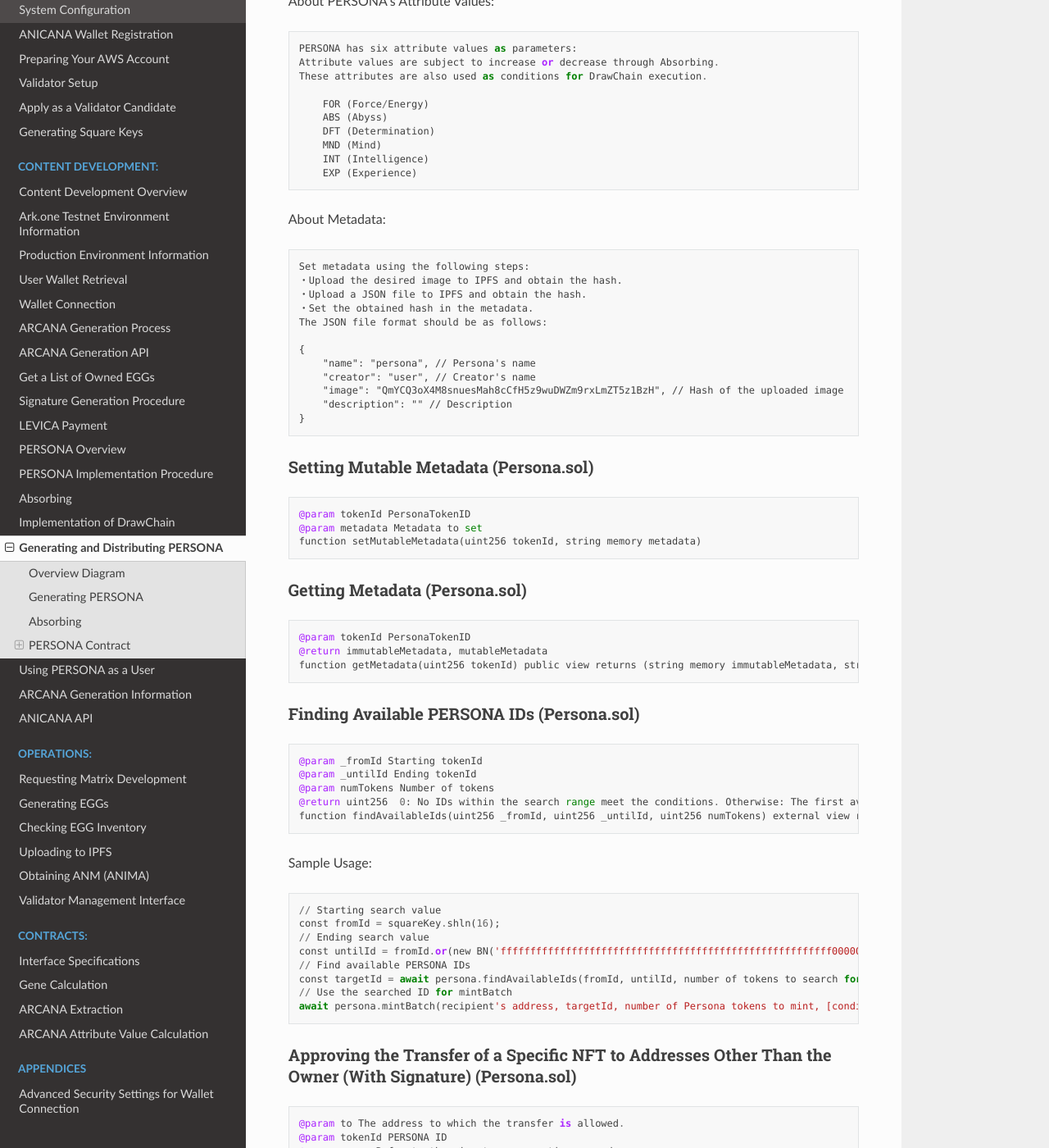
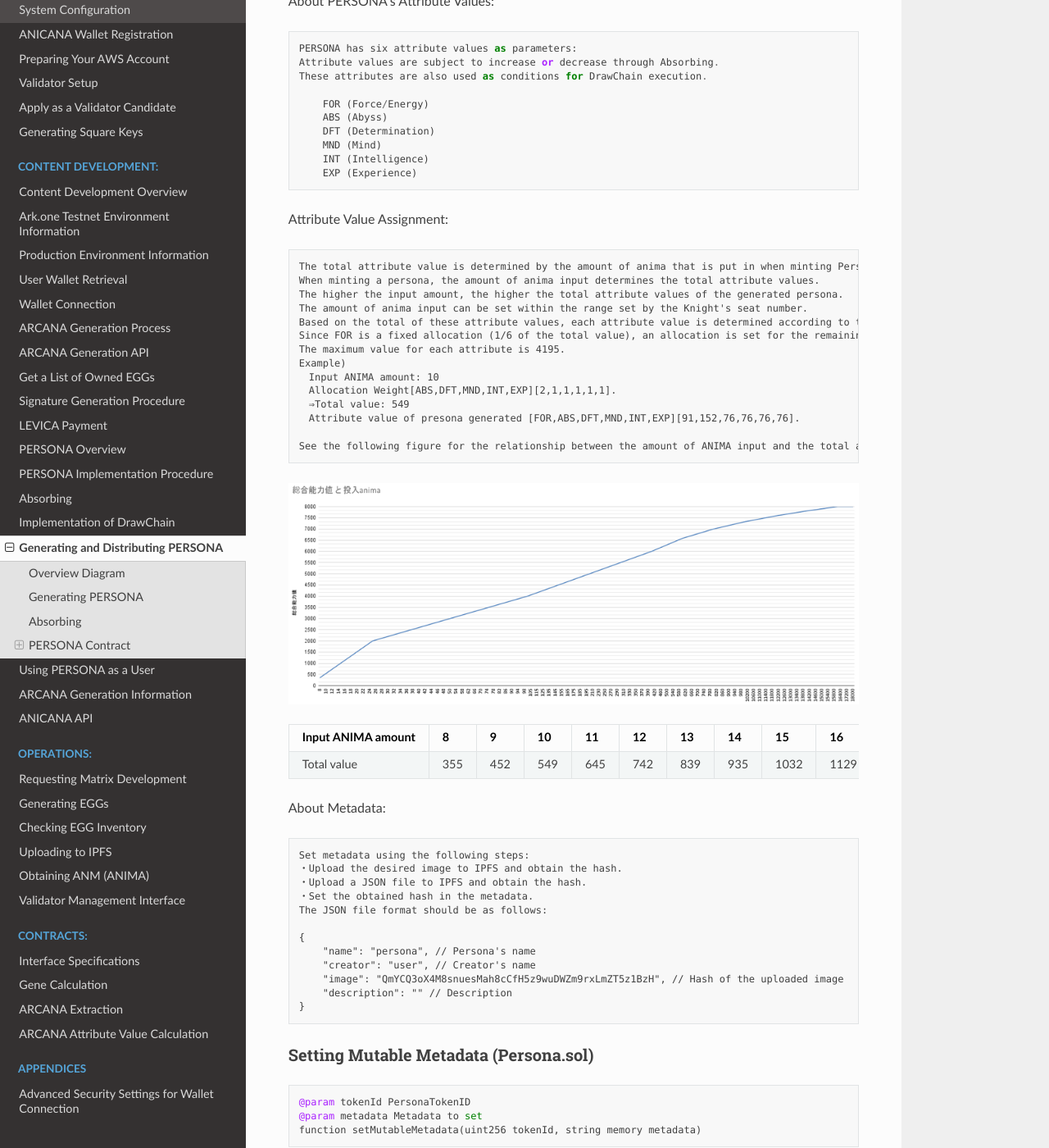
Before and after one commit to Orange-Code-Project/anicana-docs-en, a Sphinx documentation site: the page built from source/game-development/persona-introduction.rst, in a window 1280 px wide and 1400 px high, scrolled down 2180 px. Shown: the whole window at 82% size. Built offline with Sphinx 7.4.7 and the Read the Docs theme 2.0.0, drawn with Linux system fonts in a browser that asks for light colours.

Commit message:
[update]
Generating and Distributing PERSONA
⇒Add attribute value assignments

```diff
--- a/source/change-history/change-history.rst
+++ b/source/change-history/change-history.rst
@@ -7,6 +7,9 @@
     :align: center
 
     "No", "Date of Update", "Version", "Update Details"
+    "12.", "2023/12/20", "1.1.8", "| Generating and Distributing PERSONA
+    | ⇒Add attribute value assignments
+    | 　"
     "11.", "2023/12/11", "1.1.7", "| ARCANA Generation API
     | ⇒Adding supplementary information for manaInfo
     | Uploading to IPFS
--- a/source/game-development/persona-introduction.rst
+++ b/source/game-development/persona-introduction.rst
@@ -91,6 +91,32 @@
             INT (Intelligence)
             EXP (Experience)
 
+Attribute Value Assignment::
+
+        The total attribute value is determined by the amount of anima that is put in when minting Persona.
+        When minting a persona, the amount of anima input determines the total attribute values.
+        The higher the input amount, the higher the total attribute values of the generated persona.
+        The amount of anima input can be set within the range set by the Knight's seat number.
+        Based on the total of these attribute values, each attribute value is determined according to the allocation weight set at the time of minting.
+        Since FOR is a fixed allocation (1/6 of the total value), an allocation is set for the remaining attribute values.
+        The maximum value for each attribute is 4195.
+        Example)
+        　Input ANIMA amount: 10
+        　Allocation Weight[ABS,DFT,MND,INT,EXP][2,1,1,1,1,1].
+        　⇒Total value: 549
+        　Attribute value of presona generated [FOR,ABS,DFT,MND,INT,EXP][91,152,76,76,76,76].
+
+        See the following figure for the relationship between the amount of ANIMA input and the total attribute values
+
+.. image:: ../img/PERSONA/mint.png
+
+.. csv-table::
+    :header-rows: 1
+    :align: center
+
+    Input ANIMA amount,8,9,10,11,12,13,14,15,16,17,18,19,20,21,22,23,24,25,26,27,28,29,30,31,32,33,34,35,36,37,38,39,40,41,42,43,44,45,46,47,48,49,50,52,54,56,58,60,62,64,66,68,70,72,74,76,78,80,82,84,86,88,90,92,94,96,98,100,105,110,115,120,125,130,135,140,145,150,155,160,165,170,175,180,185,190,195,200,210,220,230,240,250,260,270,280,290,300,310,320,330,340,350,360,370,380,390,400,420,440,460,480,500,520,540,560,580,600,620,640,660,680,700,720,740,760,780,800,820,840,860,880,900,920,940,960,980,10000,10200,10400,10600,10800,11000,11200,11400,11600,11800,12000,12200,12400,12600,12800,13000,13200,13400,13600,13800,14000,14200,14400,14600,14800,15000,15200,15400,15600,15800,16000,16400,16800,17200,17600,18000
+    Total value,355,452,549,645,742,839,935,1032,1129,1226,1322,1419,1516,1612,1709,1806,1902,2000,2040,2080,2120,2160,2200,2240,2280,2320,2360,2400,2440,2480,2520,2560,2600,2640,2680,2720,2760,2800,2840,2880,2920,2960,3000,3040,3080,3120,3160,3200,3240,3280,3320,3360,3400,3440,3480,3520,3560,3600,3640,3680,3720,3760,3800,3840,3880,3920,3960,4000,4050,4100,4150,4200,4250,4300,4350,4400,4450,4500,4550,4600,4650,4700,4750,4800,4850,4900,4950,5000,5050,5100,5150,5200,5250,5300,5350,5400,5450,5500,5550,5600,5650,5700,5750,5800,5850,5900,5950,6000,6058,6117,6175,6234,6292,6351,6409,6468,6526,6585,6626,6668,6709,6751,6792,6834,6875,6917,6958,7000,7032,7064,7096,7128,7161,7193,7225,7257,7289,7322,7348,7374,7400,7427,7453,7479,7506,7532,7558,7585,7607,7629,7651,7673,7696,7718,7740,7762,7784,7807,7826,7845,7864,7884,7903,7922,7942,7961,7980,8000,8000,8000,8000,8000,8000
+
 About Metadata::
 
          Set metadata using the following steps:
```
Also changed, not shown: source/img/PERSONA/mint.png (added).
